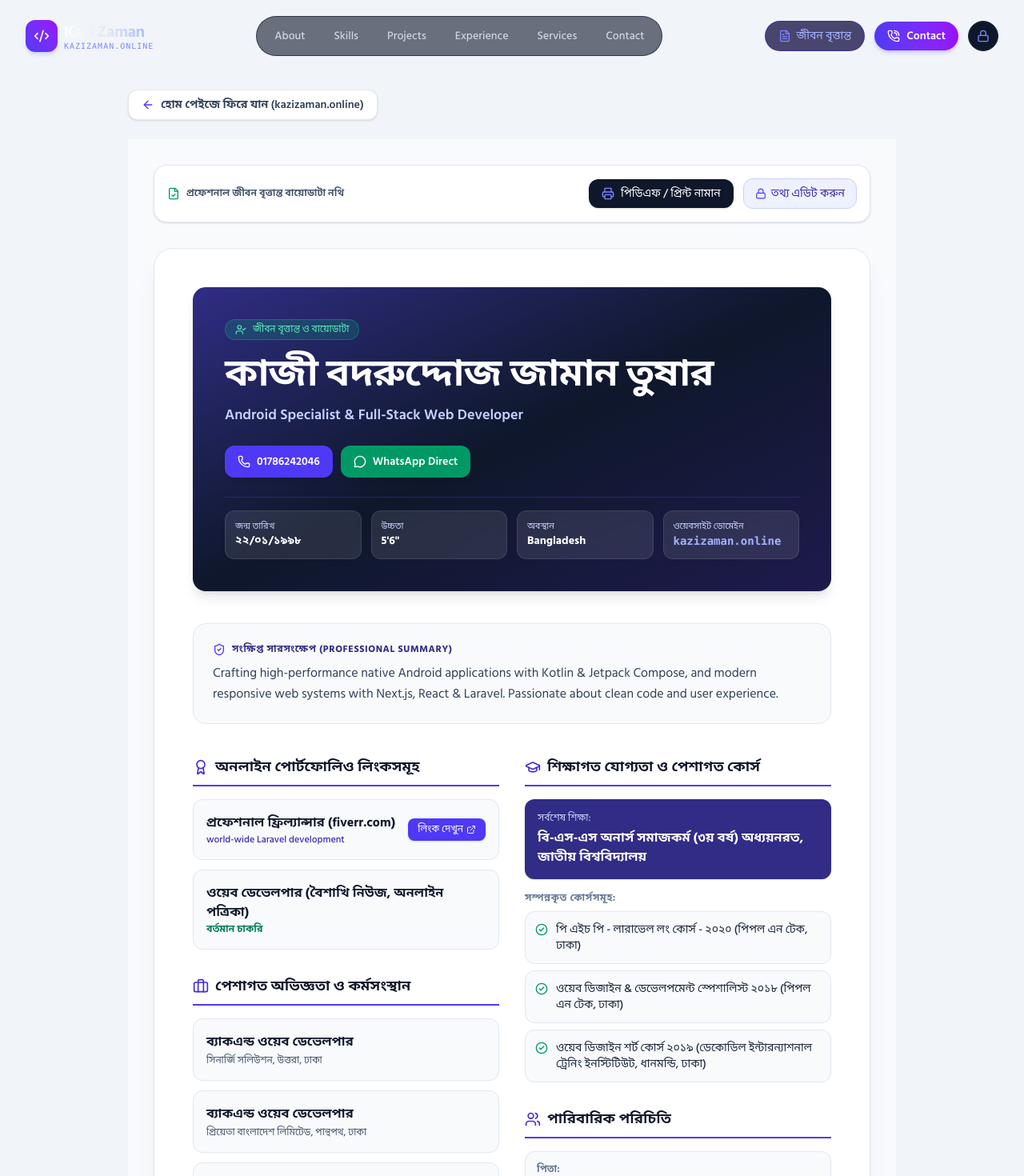
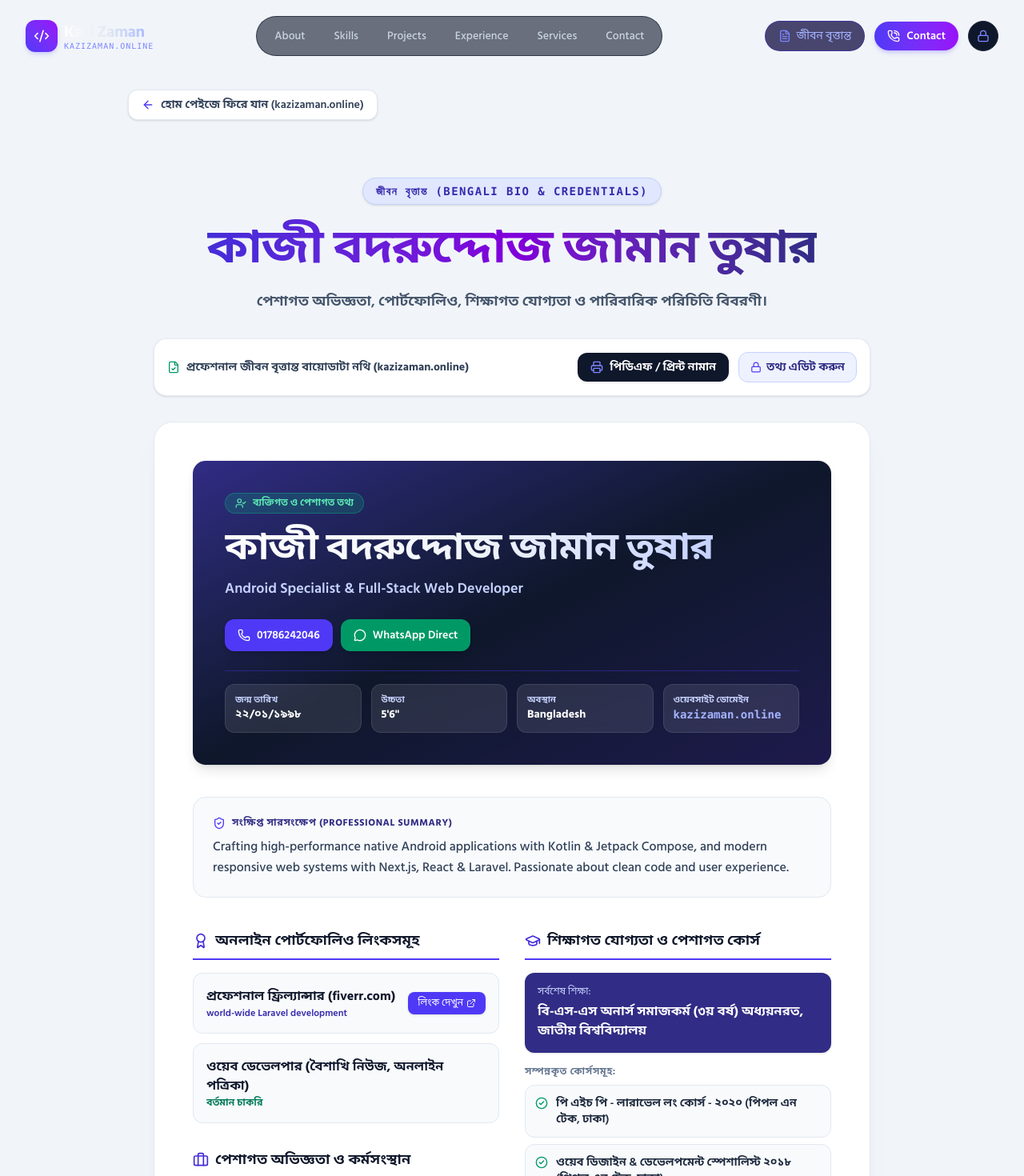
Before and after one commit to tusharwdev/kazizaman-portfolio, a Next.js app: page /jibon-brittanto in a window 1280 px wide. Shown: the top 1470 px of the page at 80% size. Built offline with nearby package versions, Linux system fonts and the light colour scheme.

Commit message:
Fix Jibon Brittanto section to render with white background, large bold gradient title, and increment localStorage key

```diff
--- a/src/components/JibonBrittantoSection.tsx
+++ b/src/components/JibonBrittantoSection.tsx
@@ -13,11 +13,9 @@ import {
   Users,
   ShieldCheck,
   Printer,
-  Mail,
-  MapPin,
-  CheckCircle2,
   FileCheck,
   Lock,
+  CheckCircle2,
 } from "lucide-react";
 import { usePortfolio } from "@/context/PortfolioContext";
 import Link from "next/link";
@@ -26,7 +24,7 @@ export default function JibonBrittantoSection() {
   const { portfolioData } = usePortfolio();
   const { developer, jibon_brittanto: jb } = portfolioData;
 
-  const displayName = developer.name || developer.name_en || "কাজী বদরুদ্দোজ জামান তুষার";
+  const displayName = developer.name || "কাজী বদরুদ্দোজ জামান তুষার";
 
   const handlePrint = () => {
     if (typeof window !== "undefined") {
@@ -35,20 +33,37 @@ export default function JibonBrittantoSection() {
   };
 
   return (
-    <section id="bio" className="py-8 bg-slate-50 text-slate-900 font-bengali min-h-screen">
+    <section id="bio" className="py-12 bg-slate-100 text-slate-900 font-bengali min-h-screen">
       <div className="max-w-5xl mx-auto px-4 sm:px-6 lg:px-8 space-y-8">
 
-        {/* Action Toolbar (Print / Admin Edit / Contact) */}
-        <div className="no-print bg-white border border-slate-200 rounded-2xl p-4 shadow-sm flex flex-wrap items-center justify-between gap-4">
-          <div className="flex items-center gap-2 text-xs font-semibold text-slate-600">
+        {/* SECTION HEADER TITLE */}
+        <div className="text-center max-w-4xl mx-auto space-y-3">
+          <span className="text-xs sm:text-sm font-mono font-bold uppercase tracking-widest text-indigo-800 bg-indigo-100 px-4 py-1.5 rounded-full border border-indigo-200 inline-block shadow-sm">
+            জীবন বৃত্তান্ত (Bengali Bio &amp; Credentials)
+          </span>
+
+          <h2 className="text-4xl sm:text-5xl lg:text-6xl font-black tracking-tight leading-tight text-slate-900">
+            <span className="bg-gradient-to-r from-indigo-700 via-purple-700 to-indigo-900 bg-clip-text text-transparent inline-block py-1">
+              {displayName}
+            </span>
+          </h2>
+
+          <p className="text-slate-600 font-semibold text-base sm:text-lg max-w-2xl mx-auto">
+            পেশাগত অভিজ্ঞতা, পোর্টফোলিও, শিক্ষাগত যোগ্যতা ও পারিবারিক পরিচিতি বিবরণী।
+          </p>
+        </div>
+
+        {/* ACTION TOOLBAR (PRINT / ADMIN EDIT) */}
+        <div className="no-print bg-white border border-slate-200/80 rounded-2xl p-4 shadow-sm flex flex-wrap items-center justify-between gap-4">
+          <div className="flex items-center gap-2 text-xs sm:text-sm font-bold text-slate-700">
             <FileCheck className="w-4 h-4 text-emerald-600" />
-            <span>প্রফেশনাল জীবন বৃত্তান্ত বায়োডাটা নথি</span>
+            <span>প্রফেশনাল জীবন বৃত্তান্ত বায়োডাটা নথি (kazizaman.online)</span>
           </div>
 
           <div className="flex items-center gap-3 flex-wrap">
             <button
               onClick={handlePrint}
-              className="inline-flex items-center gap-2 px-4 py-2 rounded-xl bg-slate-900 hover:bg-slate-800 text-white font-medium text-xs sm:text-sm shadow-sm transition-all"
+              className="inline-flex items-center gap-2 px-4 py-2 rounded-xl bg-slate-900 hover:bg-slate-800 text-white font-semibold text-xs sm:text-sm shadow-sm transition-all"
             >
               <Printer className="w-4 h-4 text-indigo-400" />
               <span>পিডিএফ / প্রিন্ট নামান</span>
@@ -56,7 +71,7 @@ export default function JibonBrittantoSection() {
 
             <Link
               href="/admin"
-              className="inline-flex items-center gap-1.5 px-3.5 py-2 rounded-xl bg-indigo-50 border border-indigo-200 text-indigo-800 hover:bg-indigo-100 font-medium text-xs sm:text-sm transition-all"
+              className="inline-flex items-center gap-1.5 px-3.5 py-2 rounded-xl bg-indigo-50 border border-indigo-200 text-indigo-900 hover:bg-indigo-100 font-semibold text-xs sm:text-sm transition-all"
             >
               <Lock className="w-3.5 h-3.5 text-indigo-600" />
               <span>তথ্য এডিট করুন</span>
@@ -64,20 +79,22 @@ export default function JibonBrittantoSection() {
           </div>
         </div>
 
-        {/* MAIN CV DOCUMENT CONTAINER */}
+        {/* MAIN CV WHITE DOCUMENT CONTAINER */}
         <div className="bg-white border border-slate-200 rounded-3xl p-6 sm:p-12 shadow-xl shadow-slate-200/60 space-y-10">
 
           {/* 1. HERO HEADER CARD */}
           <div className="relative overflow-hidden rounded-2xl bg-gradient-to-br from-indigo-900 via-slate-900 to-indigo-950 text-white p-6 sm:p-10 shadow-lg space-y-6">
             <div className="flex flex-wrap items-center justify-between gap-6">
               <div className="space-y-2 max-w-2xl">
-                <div className="inline-flex items-center gap-2 px-3 py-1 rounded-full bg-emerald-500/20 border border-emerald-400/30 text-emerald-300 text-xs font-medium">
+                <div className="inline-flex items-center gap-2 px-3 py-1 rounded-full bg-emerald-500/20 border border-emerald-400/30 text-emerald-300 text-xs font-semibold">
                   <UserCheck className="w-3.5 h-3.5" />
-                  <span>জীবন বৃত্তান্ত ও বায়োডাটা</span>
+                  <span>ব্যক্তিগত ও পেশাগত তথ্য</span>
                 </div>
 
                 <h1 className="text-3xl sm:text-4xl lg:text-5xl font-black text-white tracking-tight leading-tight pt-1">
-                  {displayName}
+                  <span className="bg-gradient-to-r from-white via-slate-100 to-indigo-200 bg-clip-text text-transparent">
+                    {displayName}
+                  </span>
                 </h1>
 
                 <p className="text-indigo-200 font-semibold text-base sm:text-lg">
@@ -110,22 +127,22 @@ export default function JibonBrittantoSection() {
             {/* Quick Specs Grid */}
             <div className="grid grid-cols-2 sm:grid-cols-4 gap-3 pt-4 border-t border-indigo-800/60 text-xs">
               <div className="bg-white/10 backdrop-blur-sm p-3 rounded-xl border border-white/10">
-                <span className="text-indigo-200 block text-[11px]">জন্ম তারিখ</span>
+                <span className="text-indigo-200 block text-[11px] font-semibold">জন্ম তারিখ</span>
                 <span className="font-bold text-white text-sm">{developer.birth_date || "২২/০১/১৯৯৮"}</span>
               </div>
 
               <div className="bg-white/10 backdrop-blur-sm p-3 rounded-xl border border-white/10">
-                <span className="text-indigo-200 block text-[11px]">উচ্চতা</span>
+                <span className="text-indigo-200 block text-[11px] font-semibold">উচ্চতা</span>
                 <span className="font-bold text-white text-sm">{developer.height || "5'6\""}</span>
               </div>
 
               <div className="bg-white/10 backdrop-blur-sm p-3 rounded-xl border border-white/10">
-                <span className="text-indigo-200 block text-[11px]">অবস্থান</span>
+                <span className="text-indigo-200 block text-[11px] font-semibold">অবস্থান</span>
                 <span className="font-bold text-white text-sm">{developer.location || "বাংলাদেশ"}</span>
               </div>
 
               <div className="bg-white/10 backdrop-blur-sm p-3 rounded-xl border border-white/10">
-                <span className="text-indigo-200 block text-[11px]">ওয়েবসাইট ডোমেইন</span>
+                <span className="text-indigo-200 block text-[11px] font-semibold">ওয়েবসাইট ডোমেইন</span>
                 <span className="font-bold text-indigo-300 text-sm font-mono">{developer.domain || "kazizaman.online"}</span>
               </div>
             </div>
@@ -137,7 +154,7 @@ export default function JibonBrittantoSection() {
               <ShieldCheck className="w-4 h-4 text-indigo-600" />
               <span>সংক্ষিপ্ত সারসংক্ষেপ (Professional Summary)</span>
             </h2>
-            <p className="text-slate-700 text-sm sm:text-base leading-relaxed">
+            <p className="text-slate-700 text-sm sm:text-base leading-relaxed font-medium">
               {developer.bio}
             </p>
           </div>
@@ -163,7 +180,7 @@ export default function JibonBrittantoSection() {
                     >
                       <div className="space-y-0.5">
                         <div className="font-bold text-slate-900 text-sm sm:text-base">{item.title}</div>
-                        {item.role && <div className="text-xs font-medium text-indigo-800">{item.role}</div>}
+                        {item.role && <div className="text-xs font-semibold text-indigo-800">{item.role}</div>}
                         {item.status && <div className="text-xs font-semibold text-emerald-700">{item.status}</div>}
                       </div>
 
@@ -229,7 +246,7 @@ export default function JibonBrittantoSection() {
                       {jb.courses.map((course, idx) => (
                         <div
                           key={idx}
-                          className="p-3 rounded-xl bg-slate-50 border border-slate-200 text-xs sm:text-sm text-slate-800 flex items-start gap-2.5 font-medium"
+                          className="p-3 rounded-xl bg-slate-50 border border-slate-200 text-xs sm:text-sm text-slate-800 flex items-start gap-2.5 font-semibold"
                         >
                           <CheckCircle2 className="w-4 h-4 text-emerald-600 shrink-0 mt-0.5" />
                           <span>{course}</span>
@@ -265,7 +282,7 @@ export default function JibonBrittantoSection() {
 
                   <div className="p-3.5 rounded-xl bg-slate-50 border border-slate-200 space-y-2">
                     <span className="text-xs font-bold text-slate-500 block">ভাই ও বোনসমূহ:</span>
-                    <ul className="space-y-1.5 text-xs sm:text-sm text-slate-800 font-medium">
+                    <ul className="space-y-1.5 text-xs sm:text-sm text-slate-800 font-semibold">
                       {jb.family.siblings.map((s, idx) => (
                         <li key={idx} className="flex items-start gap-2">
                           <span className="w-1.5 h-1.5 rounded-full bg-indigo-600 mt-2 shrink-0" />
@@ -283,7 +300,7 @@ export default function JibonBrittantoSection() {
 
           {/* DECLARATION FOOTER */}
           <div className="pt-8 border-t-2 border-slate-200 space-y-6 text-slate-700">
-            <div className="bg-slate-50 border border-slate-200 p-4 rounded-xl text-xs sm:text-sm text-center font-medium italic">
+            <div className="bg-slate-50 border border-slate-200 p-4 rounded-xl text-xs sm:text-sm text-center font-semibold italic">
               &quot;উপরে উল্লেখিত সমস্ত তথ্য আমার জ্ঞান ও বিশ্বাস মতে সম্পূর্ণ সত্য এবং সঠিক।&quot;
             </div>
 
@@ -291,7 +308,7 @@ export default function JibonBrittantoSection() {
               <div className="space-y-1 text-xs">
                 <span className="font-bold text-slate-900 block">অফিশিয়াল ওয়েবসাইট ডোমেইন:</span>
                 <span className="font-mono text-indigo-700 font-bold text-sm block">{developer.domain || "kazizaman.online"}</span>
-                <span className="text-slate-500 block">ইমেইল: {developer.email || "contact@kazizaman.online"}</span>
+                <span className="text-slate-500 font-medium block">ইমেইল: {developer.email || "contact@kazizaman.online"}</span>
               </div>
 
               <div className="text-right space-y-1">
--- a/src/context/PortfolioContext.tsx
+++ b/src/context/PortfolioContext.tsx
@@ -236,7 +236,7 @@ interface PortfolioContextType {
 
 const PortfolioContext = createContext<PortfolioContextType | undefined>(undefined);
 
-const LOCAL_STORAGE_KEY = "kazizaman_portfolio_data_v1";
+const LOCAL_STORAGE_KEY = "kazizaman_portfolio_data_v2";
 
 export const PortfolioProvider: React.FC<{ children: React.ReactNode }> = ({ children }) => {
   const [portfolioData, setPortfolioData] = useState<PortfolioData>(initialPortfolioData);
```
